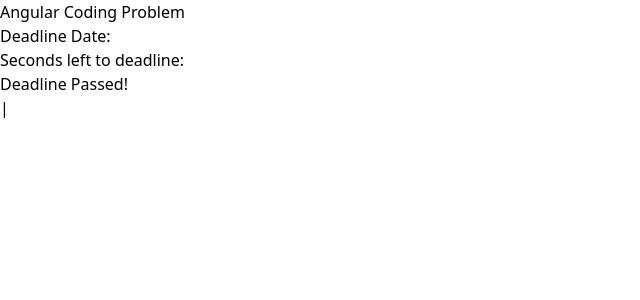
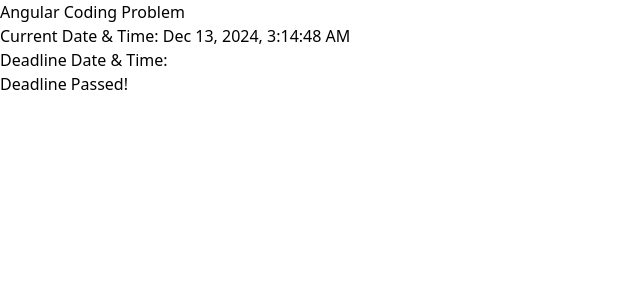
Before and after one commit to CharlesElGriego/phase2, an Angular app in the folder 1/front-end/: page /deadline in a window 1280 px wide. Shown: the top 300 px of the page, without its empty margins (0-640 px from the left). Built offline with nearby package versions, Linux system fonts and the light colour scheme; no server answers.

Commit message:
feat[app]: make better countdown and better ui

```diff
--- a/1/front-end/src/app/deadline/deadline.component.html
+++ b/1/front-end/src/app/deadline/deadline.component.html
@@ -1,21 +1,33 @@
-<div class="flex flex-col items-center justify-center pt-10 pb-10 bg-gray-50 text-gray-800">
-  <!-- Deadline Date -->
+<div class="flex flex-col items-center justify-center pt-10 pb-10 pe-4 ps-4 bg-gray-50 text-gray-800">
+
+  <!-- Current and Deadline Date & Time -->
   <div class="text-xl font-semibold mb-4">
-    Deadline Date: <span class="text-red-600">{{ deadlineDate | async | date: 'medium' }}</span>
+    Current Date &amp; Time:
+    <span class="text-green-700">
+      {{ currentDate() | date: 'medium' }}
+    </span>
+  </div>
+  <div class="text-xl font-semibold mb-4">
+    Deadline Date &amp; Time:
+    <span class="text-red-600">
+      {{ (deadlineDate | async) | date: 'medium' }}
+    </span>
   </div>
 
-  <!-- Countdown Timer -->
-  <div class="text-xl font-semibold mb-4">
-    Seconds left to deadline:
-  </div>
+  <!-- Countdown or Deadline Passed -->
+  @if (secondsLeft$ | async; as secondsLeft) {
+  <div class="text-l font-semibold mb-4">Seconds left to deadline:</div>
+
   <div class="flex items-center justify-center w-48 h-48 rounded-full bg-blue-100 border-4 border-blue-500 shadow-md">
-    @if (secondsLeft$ | async; as secondsLeft) {
     <p class="text-4xl font-bold text-blue-600">
       {{ secondsLeft }}
     </p>
-    }
-    @else {
-    <p class="text-2xl font-semibold text-red-500">Deadline Passed!</p>
-    |}
   </div>
+  } @else {
+  <div class="text-xl font-semibold mb-4">
+    <p class="text-2xl font-semibold text-red-600">
+      Deadline Passed!
+    </p>
+  </div>
+  }
 </div>
--- a/1/front-end/src/app/deadline/deadline.component.ts
+++ b/1/front-end/src/app/deadline/deadline.component.ts
@@ -1,6 +1,7 @@
 import { CommonModule } from '@angular/common';
-import { ChangeDetectionStrategy, Component } from '@angular/core';
+import { ChangeDetectionStrategy, Component, signal } from '@angular/core';
 import { DeadlineService } from '../shared/services';
+import { take, tap } from 'rxjs';
 
 @Component({
   selector: 'app-deadline',
@@ -10,7 +11,20 @@ import { DeadlineService } from '../shared/services';
   changeDetection: ChangeDetectionStrategy.OnPush,
 })
 export class DeadlineComponent {
-  secondsLeft$ = this.deadlineService.getCountdown();
-  deadlineDate = this.deadlineService.getDeadlineDate();
-  constructor(private readonly deadlineService: DeadlineService) {}
+  currentDate = signal(new Date());
+  secondsLeft$ = this.deadlineService.getCountdown().pipe(
+    tap(secondsLeft => {
+      if(secondsLeft === 0){
+        console.log('Countdown Complete!')
+      }
+    })
+  );
+  deadlineDate = this.deadlineService.getDeadlineDate().pipe(take(2));
+  constructor(private readonly deadlineService: DeadlineService) { }
+
+  resetDeadline(){
+    this.secondsLeft$.subscribe((secondsLeft) => {
+      console.log('secondsLeft', secondsLeft);
+    })
+  }
 }
--- a/1/front-end/src/app/shared/services/deadline.service.ts
+++ b/1/front-end/src/app/shared/services/deadline.service.ts
@@ -2,7 +2,7 @@ import { HttpClient } from '@angular/common/http';
 import { Injectable } from '@angular/core';
 import { environment } from '../../../environments/environment';
 import { Deadline } from '../models';
-import { BehaviorSubject, interval, map, Observable, startWith, switchMap, takeWhile, tap } from 'rxjs';
+import { BehaviorSubject, distinctUntilChanged, interval, map, Observable, shareReplay, startWith, switchMap, takeWhile, tap } from 'rxjs';
 
 @Injectable({
   providedIn: 'root',
@@ -23,11 +23,13 @@ export class DeadlineService {
     return this.getDeadline().pipe(
       switchMap(data =>
         interval(1000).pipe(
-          startWith(0), // Emit immediately
-          map(elapsedSeconds => data.secondsLeft - elapsedSeconds), // Directly emit the countdown value
-          takeWhile(secondsLeft => secondsLeft > 0) // Stop at 0
+          startWith(0),
+          map(elapsedSeconds => Math.max(data.secondsLeft - elapsedSeconds, 0)), // Prevent negative values
+          takeWhile(secondsLeft => secondsLeft > 0, true), // Emit `0` once and complete
+          distinctUntilChanged() // Eliminate consecutive duplicate emissions
         )
-      )
+      ),
+      shareReplay(1) // Share the latest value across subscribers
     );
   }
 
```
